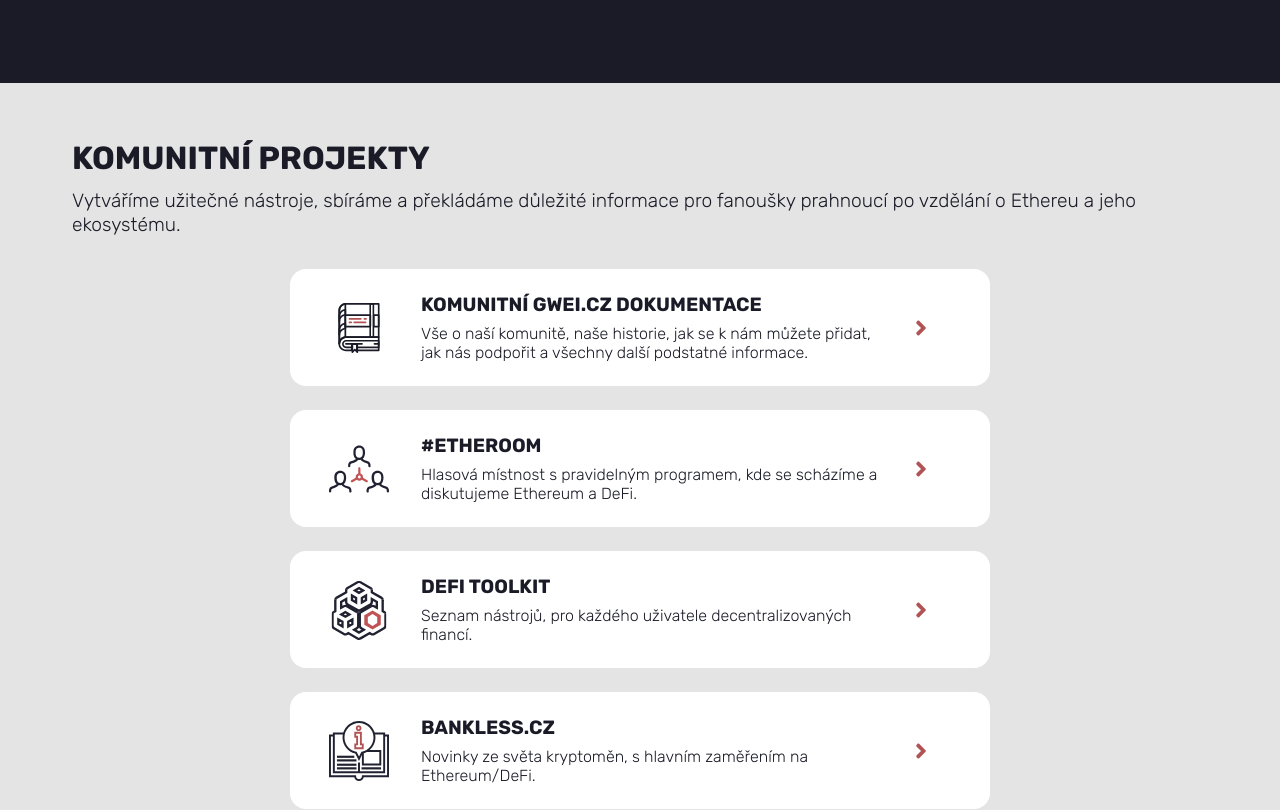
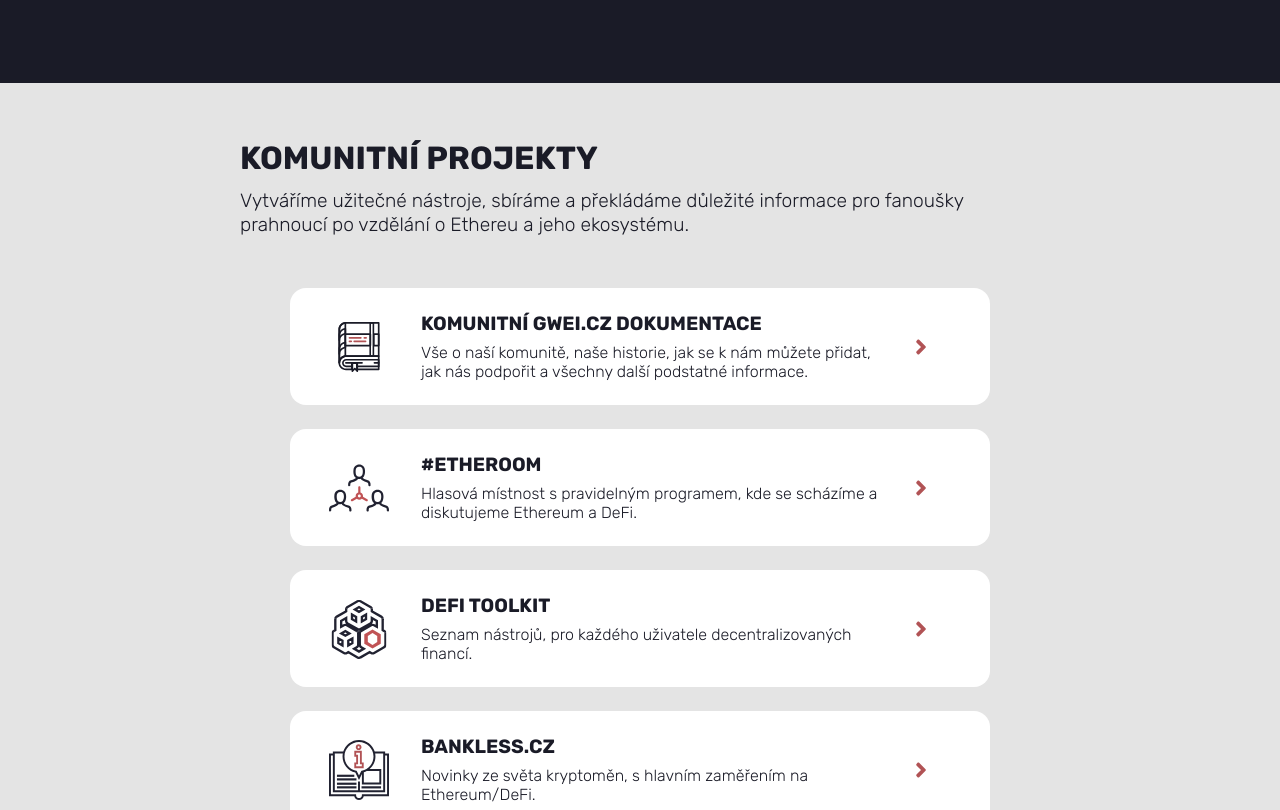
Before and after one commit to gweicz/landing-old, a Next.js app: page / in a window 1280 px wide. Shown: the part 720-1530 px from the top of the page. Built offline with nearby package versions, Linux system fonts and the light colour scheme.

Commit message:
fix typo

```diff
--- a/components/Projects/Projects.js
+++ b/components/Projects/Projects.js
@@ -12,7 +12,7 @@
     <div className="section section-projects">
       <div className="projects-wrapper">
         <div className="left-panel"/>
-        <div className="righe-panel">
+        <div className="right-panel">
           <h2 className="section-title">Komunitní Projekty</h2>
 
           <p className="projects-text">
```
